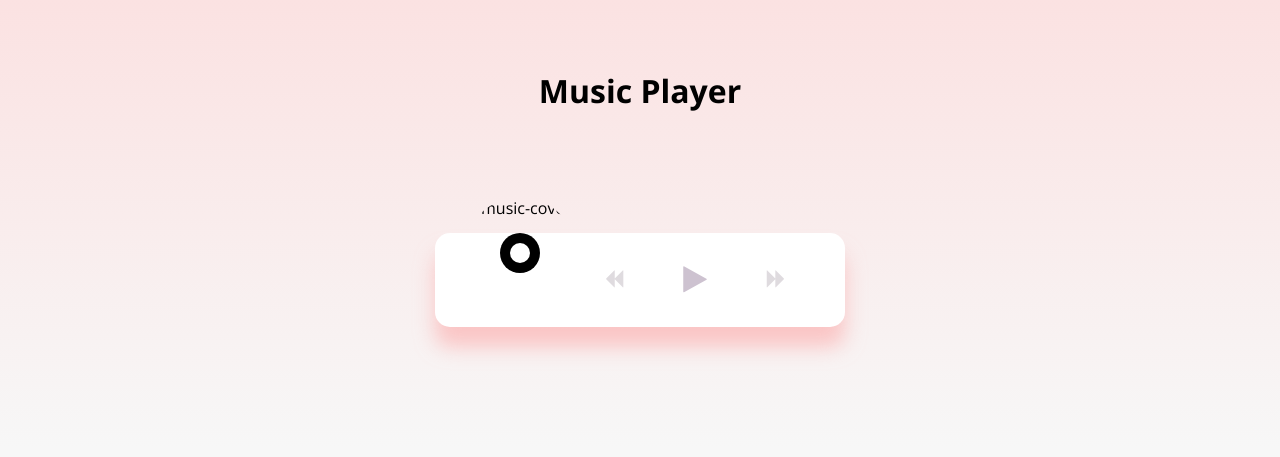
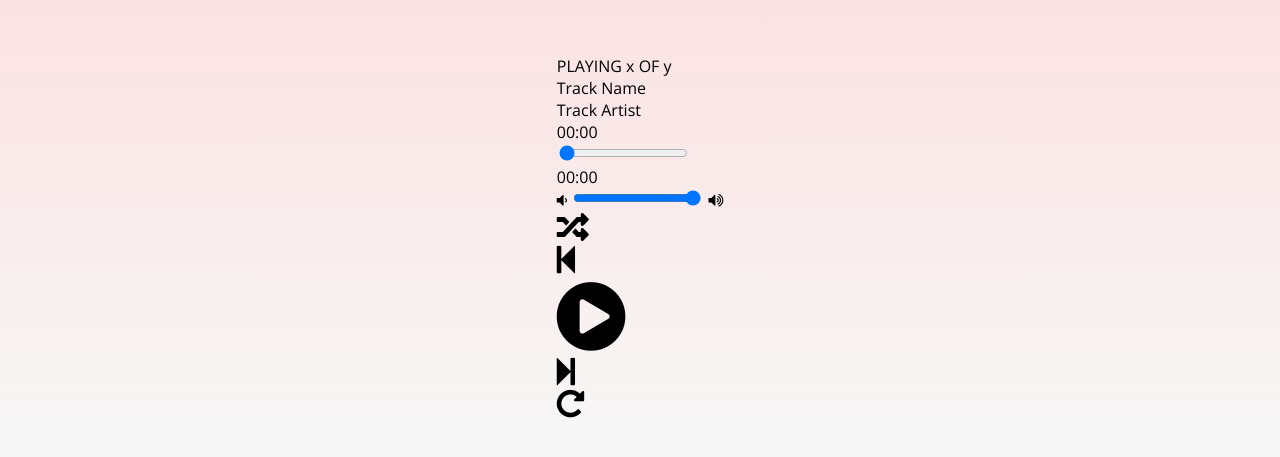
Before and after one commit to Adityabajpai7/musicplayer, a plain HTML site: page index.html in a window 1280 px wide. Shown: the part 163-620 px from the top of the page. Drawn offline with nearby package versions, Linux system fonts and the light colour scheme.

Commit message:
Update index.html

```diff
--- a/index.html
+++ b/index.html
@@ -1,40 +1,66 @@
 <!DOCTYPE html>
 <html lang="en">
 <head>
-<meta charset="UTF-8" />
-<meta name="viewport" content="width=device-width, initial-scale=1.0" />
-<link rel="stylesheet" href="style.css" />
-<link
-rel="stylesheet"
-href="https://cdnjs.cloudflare.com/ajax/libs/font-awesome/4.7.0/css/font-awesome.css"
-/>
-<title>Music Player</title>
+    <meta charset="UTF-8">
+    <meta http-equiv="X-UA-Compatible" content="IE=edge">
+    <meta name="viewport" content="width=device-width, initial-scale=1.0">
+    <title>Music Player</title>
+    <link rel="stylesheet" href="style.css">
+    <script src="script.js" defer></script>
+    <link rel="shortcut icon" href="images/favicon.ico" type="image/x-icon">
+    <link rel="stylesheet" href="https://cdnjs.cloudflare.com/ajax/libs/font-awesome/5.13.0/css/all.min.css">
+    <link rel="stylesheet" href="https://cdnjs.cloudflare.com/ajax/libs/font-awesome/4.7.0/css/font-awesome.min.css">
 </head>
 <body>
-<h1>Music Player</h1>
-<div class="music-container" id="music-container">
-<div class="music-info">
-<h4 class="title" id="title"></h4>
-<div class="progress-container" id="progress-container">
-<div class="progress" id="progress"></div>
-</div>
-</div>
-<audio src="./music/happyrock.mp3" id="audio"></audio>
-<div class="img-container">
-<img src="./images/happyrock.jpg" alt="music-cover" id="cover" />
-</div>
-<div class="navigation">
-<button id="prev" class="action-btn">
-<i class="fa fa-backward" aria-hidden="true"></i>
-</button>
-<button id="play" class="action-btn action-btn-big">
-<i class="fa fa-play" aria-hidden="true"></i>
-</button>
-<button id="next" class="action-btn">
-<i class="fa fa-forward" aria-hidden="true"></i>
-</button>
-</div>
-</div>
-<script src="script.js"></script>
+   <div class="player">
+       <div class="wrapper">
+           <div class="details">
+               <div class="now-playing">PLAYING x OF y</div>
+               <div class="track-art"></div>
+               <div class="track-name">Track Name</div>
+               <div class="track-artist">Track Artist</div>
+           </div>
+
+           <div class="slider_container">
+               <div class="current-time">00:00</div>
+                <input type="range" min="1" max="100" value="0" class="seek_slider" onchange="seekTo()">
+                <div class="total-duration">00:00</div>
+           </div>
+
+           <div class="slider_container">
+               <i class="fa fa-volume-down"></i>
+                <input type="range" min="1" max="100" value="99" class="volume_slider" onchange="setVolume()">
+                <i class="fa fa-volume-up"></i>
+           </div>
+
+           <div class="buttons">
+               <div class="random-track" onclick="randomTrack()">
+                   <i class="fas fa-random fa-2x" title="random"></i>
+               </div>
+               <div class="prev-track" onclick="prevTrack()">
+                    <i class="fa fa-step-backward fa-2x"></i>
+                </div>
+                <div class="playpause-track" onclick="playpauseTrack()">
+                    <i class="fa fa-play-circle fa-5x"></i>
+                </div>
+                <div class="next-track" onclick="nextTrack()">
+                    <i class="fa fa-step-forward fa-2x"></i>
+                </div>
+                <div class="repeat-track" onclick="repeatTrack()">
+                    <i class="fa fa-repeat fa-2x" title="repeat"></i>
+                </div>
+           </div>
+
+            <div id="wave">
+                <span class="stroke"></span>
+                <span class="stroke"></span>
+                <span class="stroke"></span>
+                <span class="stroke"></span>
+                <span class="stroke"></span>
+                <span class="stroke"></span>
+                <span class="stroke"></span>
+            </div>
+       </div>
+   </div>
 </body>
 </html>
```
